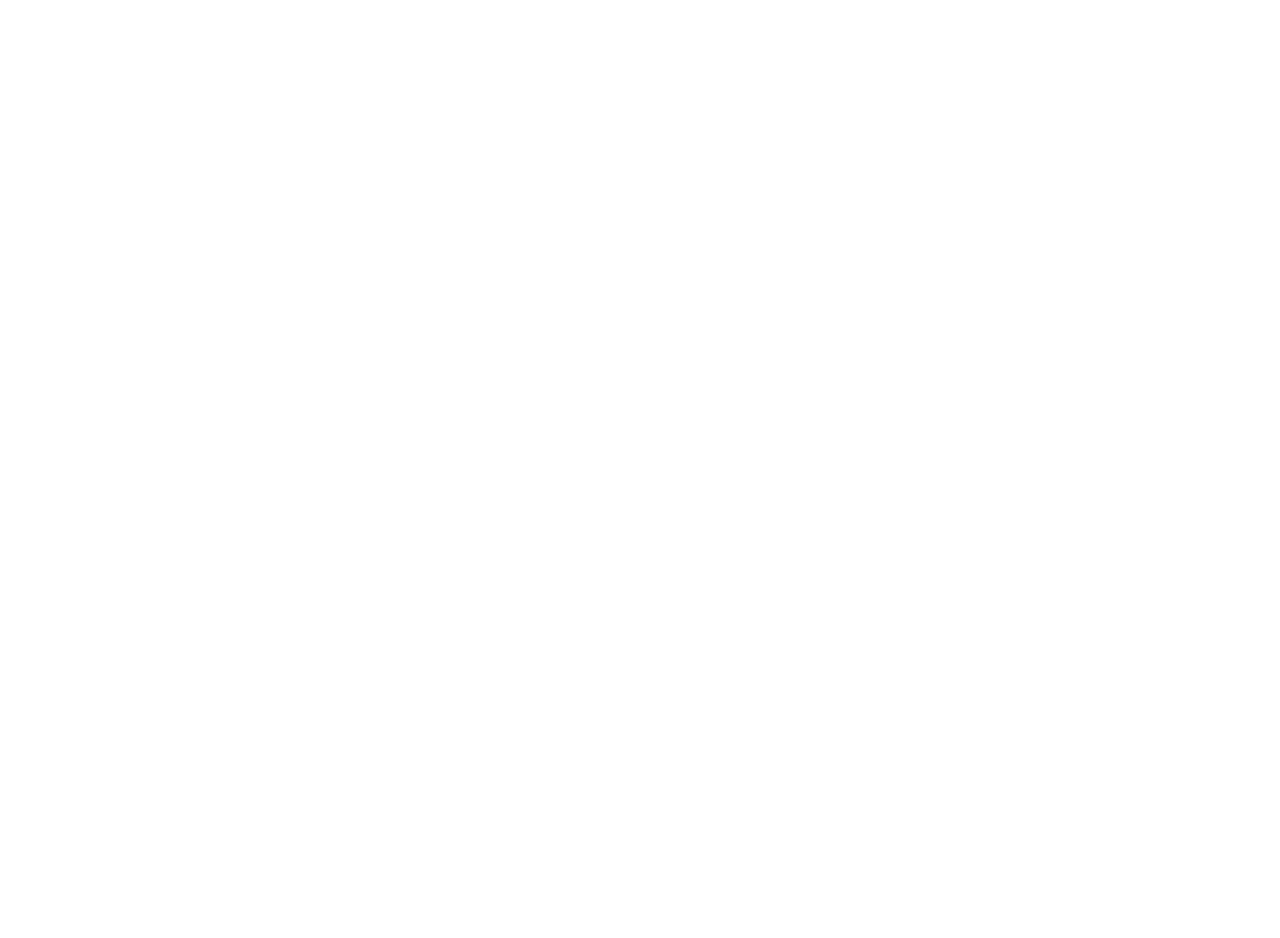
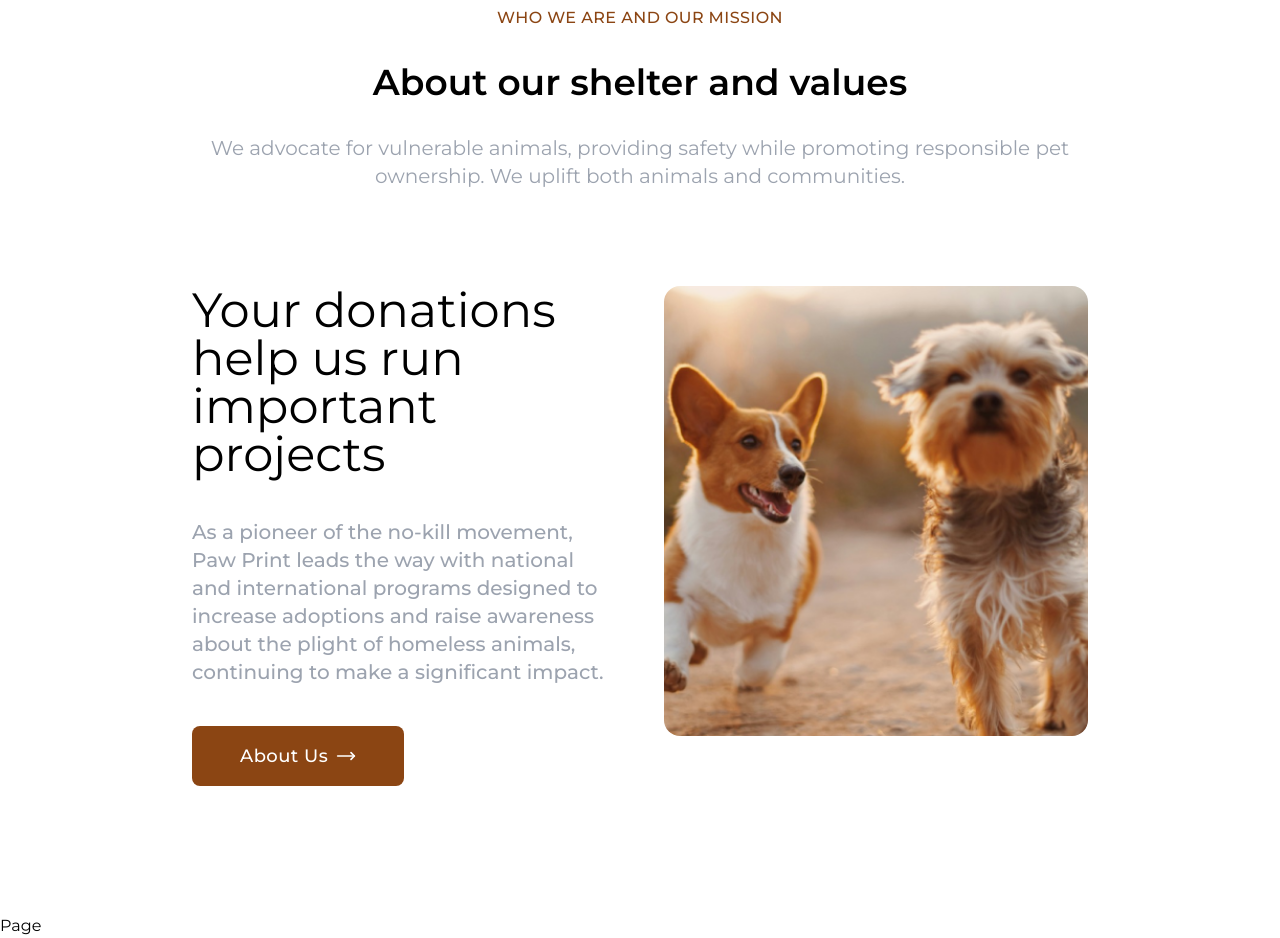
Before and after one commit to BajraYeJoon/pawprints, a Next.js app: page / in a window 1280 px wide. Shown: the part 922-1860 px from the top of the page. Before the commit the page ends 952 px from the top, so only its background shows below. Built offline with nearby package versions, Linux system fonts and the light colour scheme.

Commit message:
feat: Add About component and update dependencies

```diff
--- a/src/app/page.tsx
+++ b/src/app/page.tsx
@@ -1,3 +1,4 @@
+import About from "@/screens/About/About";
 import Hero from "@/screens/Hero/Hero";
 import Navbar from "@/screens/Navbar/Navbar";
 
@@ -17,6 +18,7 @@
         <Navbar />
         <Hero />
       </div>
+      <About />
       Page
       {/* <script
         type="application/ld+json"
--- a/src/components/Button/index.ts
+++ /dev/null
@@ -1 +0,0 @@
-export * from "./Button";
--- /dev/null
+++ b/src/components/Heading/Heading.tsx
@@ -0,0 +1,37 @@
+import React from "react";
+import { Typography } from "@/components";
+
+interface HeadingProps {
+  heading: string;
+  subtitle: string;
+  title: string;
+}
+
+const Heading = ({ heading, subtitle, title }: HeadingProps) => {
+  return (
+    <section className="flex flex-col  justify-center items-center gap-4 md:gap-6 lg:gap-8">
+      <Typography
+        tag="span"
+        className="text-primary text-xs md:text-base  uppercase font-medium tracking-wide"
+      >
+        {title}
+      </Typography>
+      <Typography
+        tag="h1"
+        className="text-2xl text-center md:text-3xl lg:text-4xl font-semibold"
+      >
+        {heading}
+      </Typography>
+      <Typography
+        tag="h2"
+        className="text-gray-400 max-w-md text-center md:max-w-3xl lg:max-w-5xl text-sm md:text-lg lg:text-xl font-normal tracking-normal "
+      >
+        {subtitle}
+      </Typography>
+    </section>
+  );
+};
+
+Heading.displayName = "Heading";
+
+export { Heading };
--- a/src/components/Typography/index.ts
+++ /dev/null
@@ -1 +0,0 @@
-export * from "./Typography";
--- /dev/null
+++ b/src/components/index.ts
@@ -0,0 +1,3 @@
+export * from "./Button/Button";
+export * from "./Heading/Heading";
+export * from "./Typography/Typography";
--- /dev/null
+++ b/src/screens/About/About.tsx
@@ -0,0 +1,51 @@
+import { Heading } from "@/components";
+import React from "react";
+import { Typography, Button } from "@/components";
+import { MoveRightIcon } from "lucide-react";
+import Image from "next/image";
+import AboutImg from "@/assets/about.png";
+
+const About = () => {
+  return (
+    <section className="px-10 md:px-24 lg:px-48 my-20 md:my-28 lg:my-32 flex flex-col justify-center items-center gap-12 md:gap-16 lg:gap-24">
+      <Heading
+        title="Who we are and our mission"
+        heading="About our shelter and values"
+        subtitle="We advocate for vulnerable animals, providing safety while promoting responsible pet ownership. We uplift both animals and communities."
+      />
+
+      <div className="grid grid-cols-1 md:grid-cols-5 lg:grid-cols-2 gap-6 md:gap-7 lg:gap-12 place-content-between">
+        <div className="flex text-center md:text-left flex-col justify-center items-start gap-5 md:gap-4 lg:gap-10 md:col-span-3 lg:col-auto">
+          <Typography
+            tag="h1"
+            className="text-2xl font-normal tracking-tight md:tracking-normal md:leading-10 md:text-[25px] md:text-balance md:font-normal lg:text-5xl "
+          >
+            Your donations help us run important projects
+          </Typography>
+          <Typography
+            tag="p"
+            className="font-medium text-sm md:text-base lg:max-w-2xl lg:text-xl text-gray-400"
+          >
+            As a pioneer of the no-kill movement, Paw Print leads the way with
+            national and international programs designed to increase adoptions
+            and raise awareness about the plight of homeless animals, continuing
+            to make a significant impact.
+          </Typography>
+
+          <Button className="w-full py-2 md:py-4 md:w-fit ">
+            About Us
+            <MoveRightIcon size={20} className="ml-2" />
+          </Button>
+        </div>
+
+        <Image
+          src={AboutImg}
+          alt="dogs playing with each"
+          className="object-cover h-fit md:ml-3 lg:ml-0 lg:col-auto md:min-w-96 md:min-h-[450px]  md:col-span-2 rounded-2xl"
+        />
+      </div>
+    </section>
+  );
+};
+
+export default About;
--- a/src/screens/Hero/Hero.tsx
+++ b/src/screens/Hero/Hero.tsx
@@ -1,8 +1,8 @@
 import Image from "next/image";
 import React from "react";
 import HeroImage from "@/assets/hero-image.png";
-import { Typography } from "@/components/Typography";
-import { Button } from "@/components/Button";
+import { Typography, Button } from "@/components";
+
 import {
   CircleChevronDown,
   CircleChevronUp,
@@ -26,7 +26,7 @@
         </Typography>
         <Typography
           tag="p"
-          className=" mb-6 font-medium lg:mb-8 md:text-base lg:text-xl text-gray-800"
+          className=" mb-6 font-medium lg:mb-8 md:text-base lg:max-w-4xl lg:text-xl text-gray-800"
         >
           We advocate for vulnerable animals, providing safety while promoting
           responsible pet ownership. We uplift both animals and communities.
--- a/src/screens/Navbar/Navbar.tsx
+++ b/src/screens/Navbar/Navbar.tsx
@@ -1,7 +1,7 @@
 import React from "react";
 import Link from "next/link";
 import { AlignJustify, HamIcon } from "lucide-react";
-import { Button } from "@/components/Button";
+import { Button } from "@/components";
 import { Oleo_Script } from "next/font/google";
 import { cn } from "@/lib/utils";
 import { navItems } from "@/constants";
```
Also changed, not shown: public/about.png (added).
